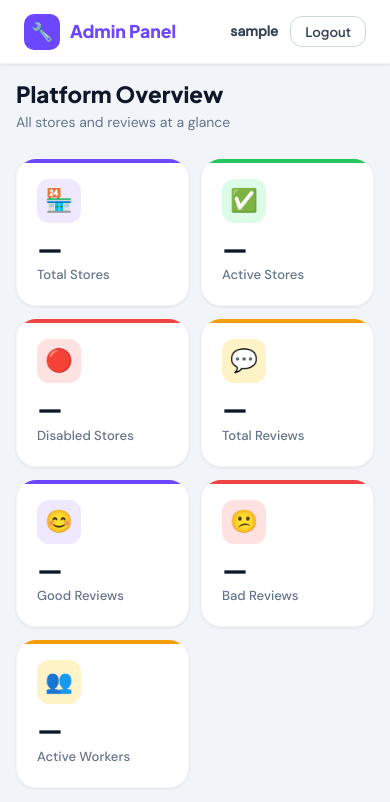
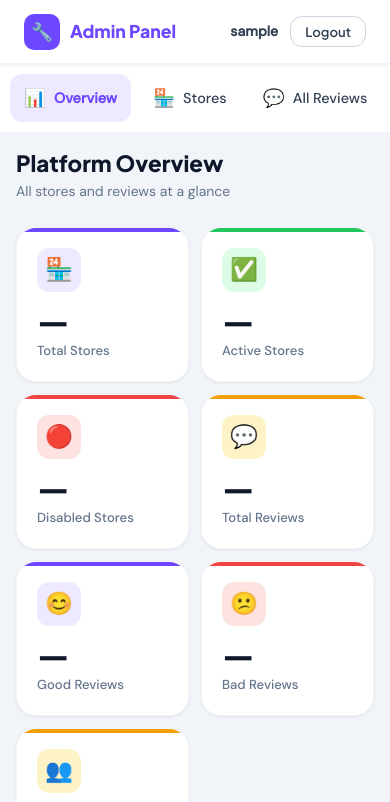
Before and after one commit to Jaisurya2403/worker-review-system, a plain HTML site: page frontend/admin-dashboard.html in a window 390 px wide. Shown: the top 802 px of the page. Drawn offline with nearby package versions, Linux system fonts and the light colour scheme; no server answers; sample sign-in values are in the browser's storage.

Commit message:
responsiveness

```diff
--- a/frontend/css/style.css
+++ b/frontend/css/style.css
@@ -1009,12 +1009,39 @@ tbody tr:hover { background: var(--gray-100); }
    Responsive Mobile Styles
    ============================================================ */
 @media (max-width: 768px) {
-  .sidebar {
-    display: none;
+  .dashboard-layout {
+    flex-direction: column;
   }
 
-  .dashboard-layout {
-    flex-direction: column;
+  .sidebar {
+    display: block;
+    width: 100%;
+    height: auto;
+    position: sticky;
+    top: 64px;
+    z-index: 90;
+    padding: 10px;
+    border-right: none;
+    border-bottom: 1px solid var(--gray-100);
+    overflow-x: auto;
+    overflow-y: hidden;
+    white-space: nowrap;
+  }
+
+  .sidebar-nav {
+    display: flex;
+    gap: 8px;
+    overflow-x: auto;
+  }
+
+  .sidebar-nav li {
+    flex: 0 0 auto;
+  }
+
+  .sidebar-nav li a {
+    margin-bottom: 0;
+    padding: 10px 14px;
+    white-space: nowrap;
   }
 
   .main-content {
@@ -1025,8 +1052,6 @@ tbody tr:hover { background: var(--gray-100); }
     grid-template-columns: repeat(2, 1fr);
     gap: 12px;
   }
-
-  .stat-value { font-size: 1.6rem; }
 
   .charts-grid {
     grid-template-columns: 1fr;
@@ -1049,24 +1074,15 @@ tbody tr:hover { background: var(--gray-100); }
     padding: 24px 18px;
   }
 
-  table { font-size: 0.82rem; }
-  thead th, tbody td { padding: 10px 12px; }
+  table {
+    font-size: 0.82rem;
+  }
 
-  /* Mobile navbar menu */
-  .mobile-menu-btn {
-    display: flex;
-    background: none;
-    border: none;
-    font-size: 1.4rem;
-    color: var(--gray-700);
-    cursor: pointer;
+  thead th,
+  tbody td {
+    padding: 10px 12px;
   }
 }
-
-@media (min-width: 769px) {
-  .mobile-menu-btn { display: none; }
-}
-
 /* ============================================================
    Index / Landing Page
    ============================================================ */
```
